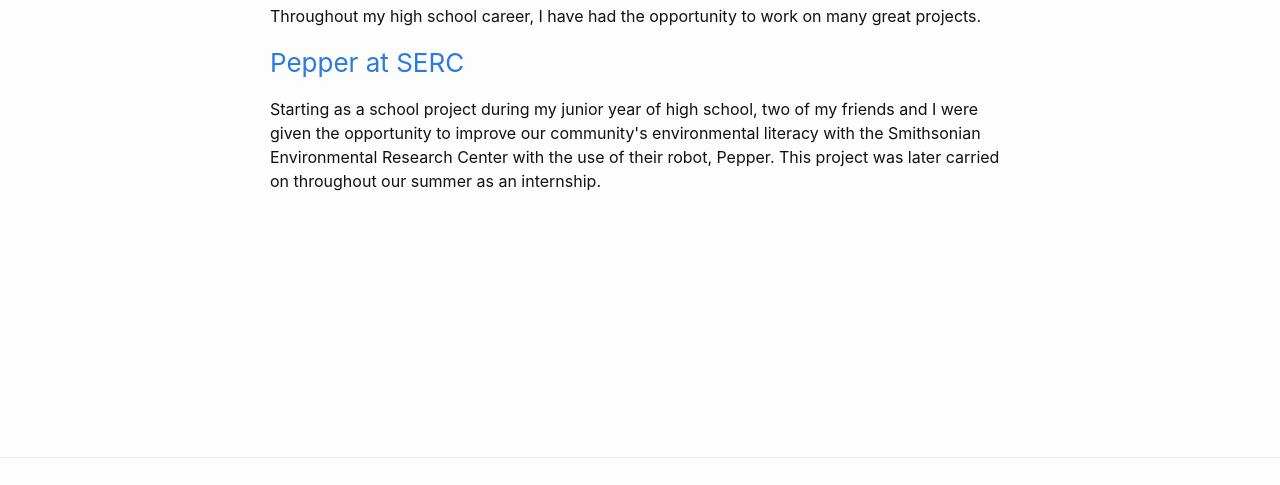
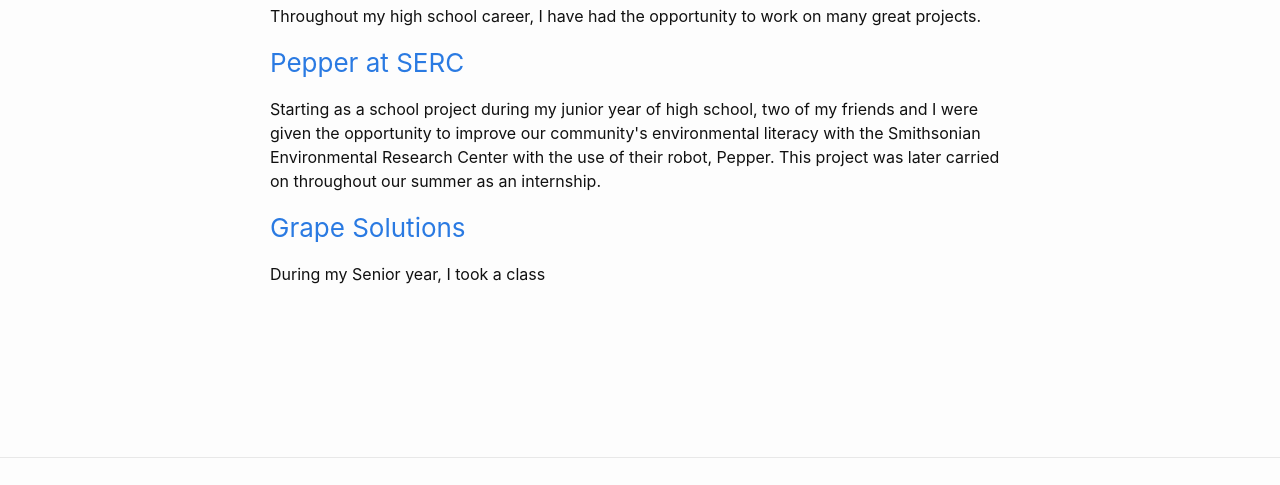
Before and after one commit to hairjd2/JohnWebsite, a plain HTML site: page project/index.html in a window 1280 px wide. Shown: the part 160-645 px from the top of the page. Drawn offline with Linux system fonts and the light colour scheme.

Commit message:
Update index.html

```diff
--- a/project/index.html
+++ b/project/index.html
@@ -41,11 +41,14 @@
 
   <div class="post-content">
     <p>Throughout my high school career, I have had the opportunity to work on many great projects.</p>
-<h3><a href="Pepper.html">Pepper at SERC</a></h3>
-<p>Starting as a school project during my junior year of high school, two of my friends and I were given the opportunity to improve our community's environmental literacy
-with the Smithsonian Environmental Research Center with the use of their robot, Pepper. This project was later carried on throughout our summer as an internship.</p>
+    <h3><a href="Pepper.html">Pepper at SERC</a></h3>
+    <p>Starting as a school project during my junior year of high school,
+    two of my friends and I were given the opportunity to improve our community's environmental literacy
+    with the Smithsonian Environmental Research Center with the use of their robot, Pepper.
+    This project was later carried on throughout our summer as an internship.</p>
 
-
+    <h3><a href="#">Grape Solutions</a></h3>
+    <p>During my Senior year, I took a class</p>
   </div>
 
 </article>
```
